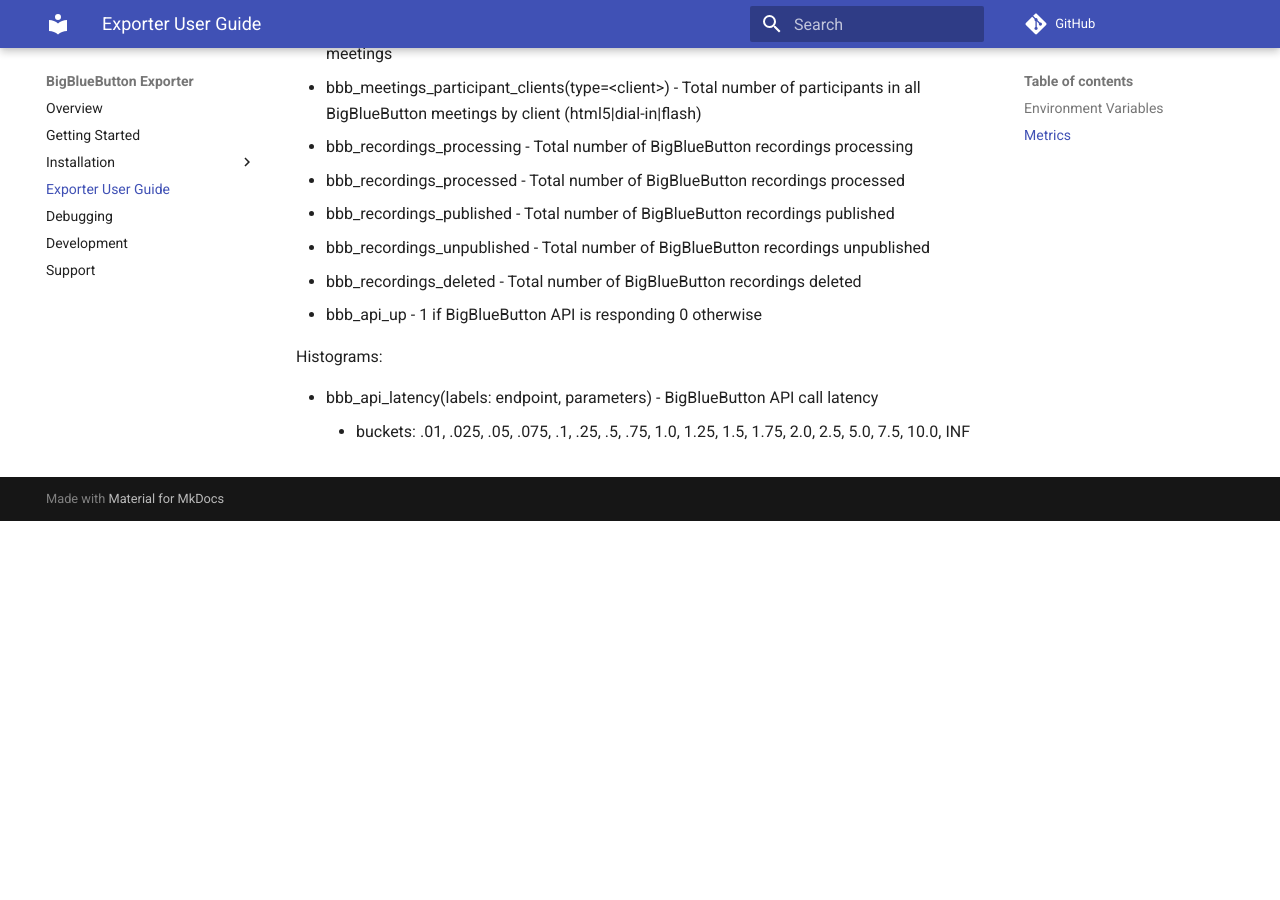
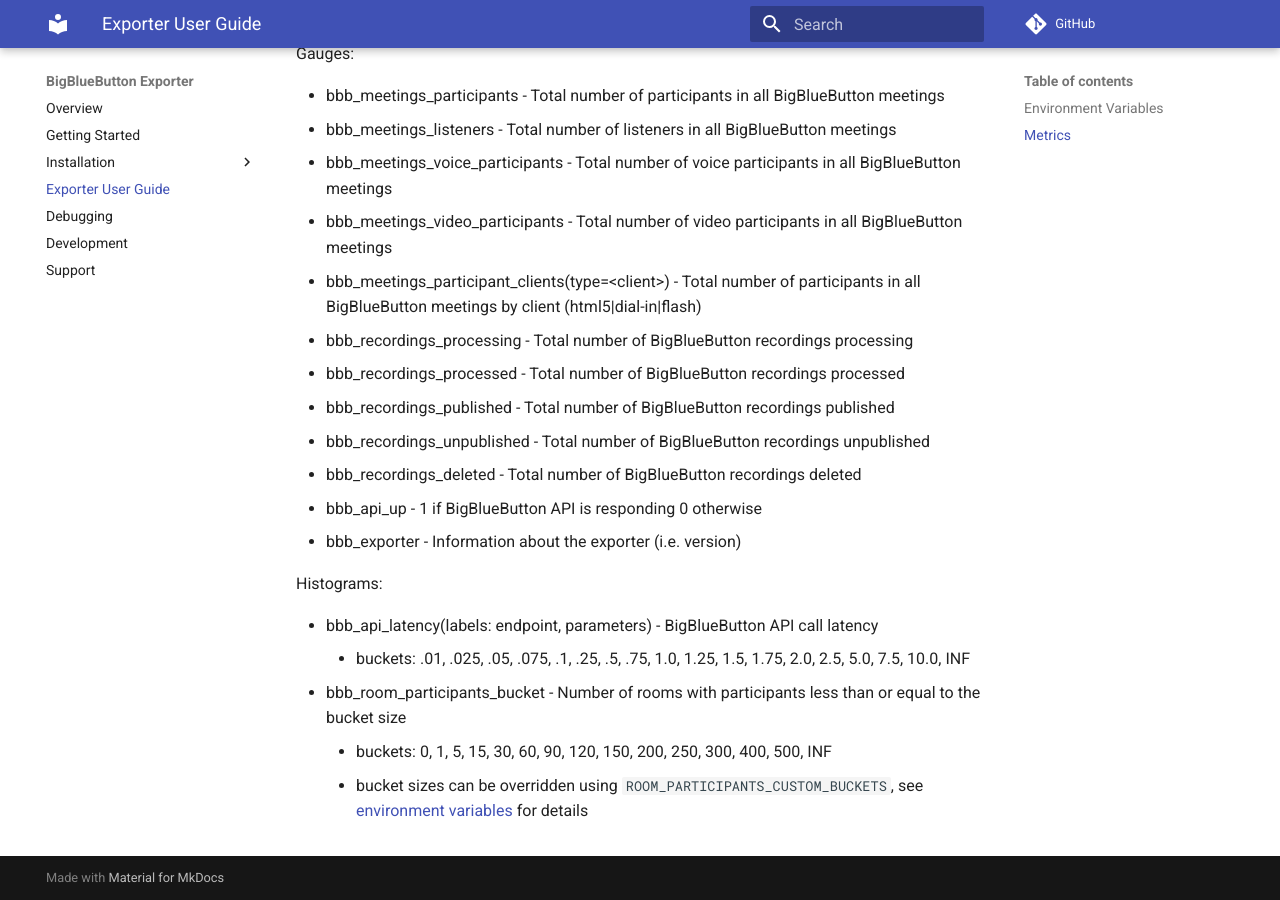
Before and after one commit to greenstatic/bigbluebutton-exporter, an MkDocs documentation site: the page built from docs/exporter-user-guide.md, in a window 1280 px wide and 900 px high, scrolled down 1112 px. Built offline with MkDocs 1.6.1 and Material for MkDocs 9.7.7, drawn with Linux system fonts in a browser that asks for light colours; comment, search, counter and statistics services are not loaded; before the commit the page ends 1633 px from its top, so only the background shows below that; some of the changed text lies outside the part shown.

```diff
--- a/docs/exporter-user-guide.md
+++ b/docs/exporter-user-guide.md
@@ -9,6 +9,11 @@
     * Example: "https://example.com/bigbluebutton/api/"
     * Trailing slash is required!
     * Make sure you supply the base url **of the API**, often this URL ends in `/api/`
+* ROOM_PARTICIPANTS_CUSTOM_BUCKETS - Custom bucket sizes for the `bbb_room_participants_bucket` histogram metric
+    * Required: false
+    * Default: `0,1,5,15,30,60,90,120,150,200,250,300,400,500`
+    * `INF` will be added automatically as the final bucket size
+    * Values: list of integers separated using comma (`,`)
 * DEBUG  - Enable debug logging
     * Required: false
     * Default: false
@@ -35,8 +40,13 @@
 * bbb_recordings_unpublished - Total number of BigBlueButton recordings unpublished
 * bbb_recordings_deleted - Total number of BigBlueButton recordings deleted
 * bbb_api_up - 1 if BigBlueButton API is responding 0 otherwise
+* bbb_exporter - Information about the exporter (i.e. version)
 
 Histograms:
 
 * bbb_api_latency(labels: endpoint, parameters) - BigBlueButton API call latency
     * buckets: .01, .025, .05, .075, .1, .25, .5, .75, 1.0, 1.25, 1.5, 1.75, 2.0, 2.5, 5.0, 7.5, 10.0, INF
+* bbb_room_participants_bucket - Number of rooms with participants less than or equal to the bucket size
+    * buckets: 0, 1, 5, 15, 30, 60, 90, 120, 150, 200, 250, 300, 400, 500, INF
+    * bucket sizes can be overridden using `ROOM_PARTICIPANTS_CUSTOM_BUCKETS`, see [environment variables](#environment-variables)
+    for details
```
Also changed, not shown: README.md (+2 -34 lines), 1 other file.
